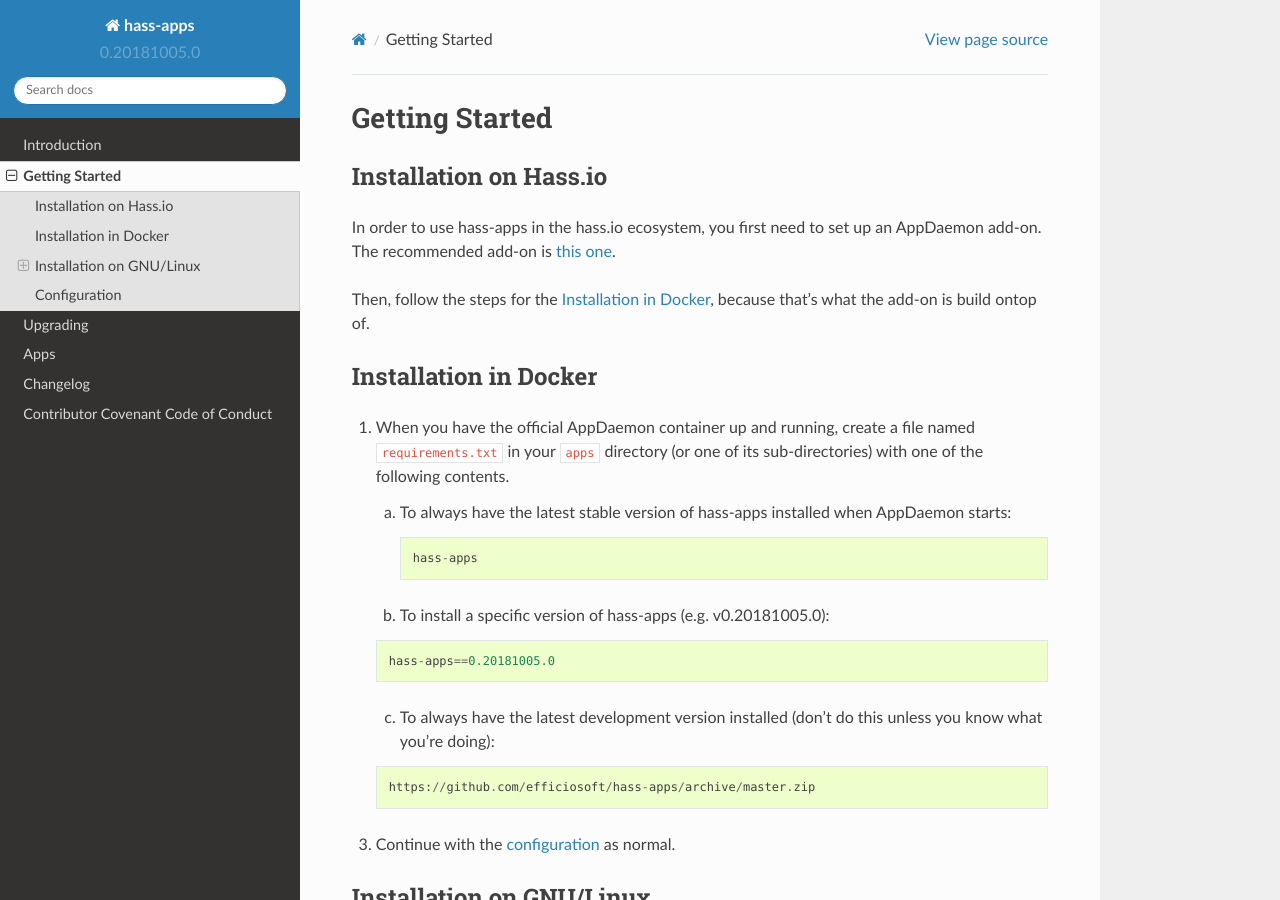
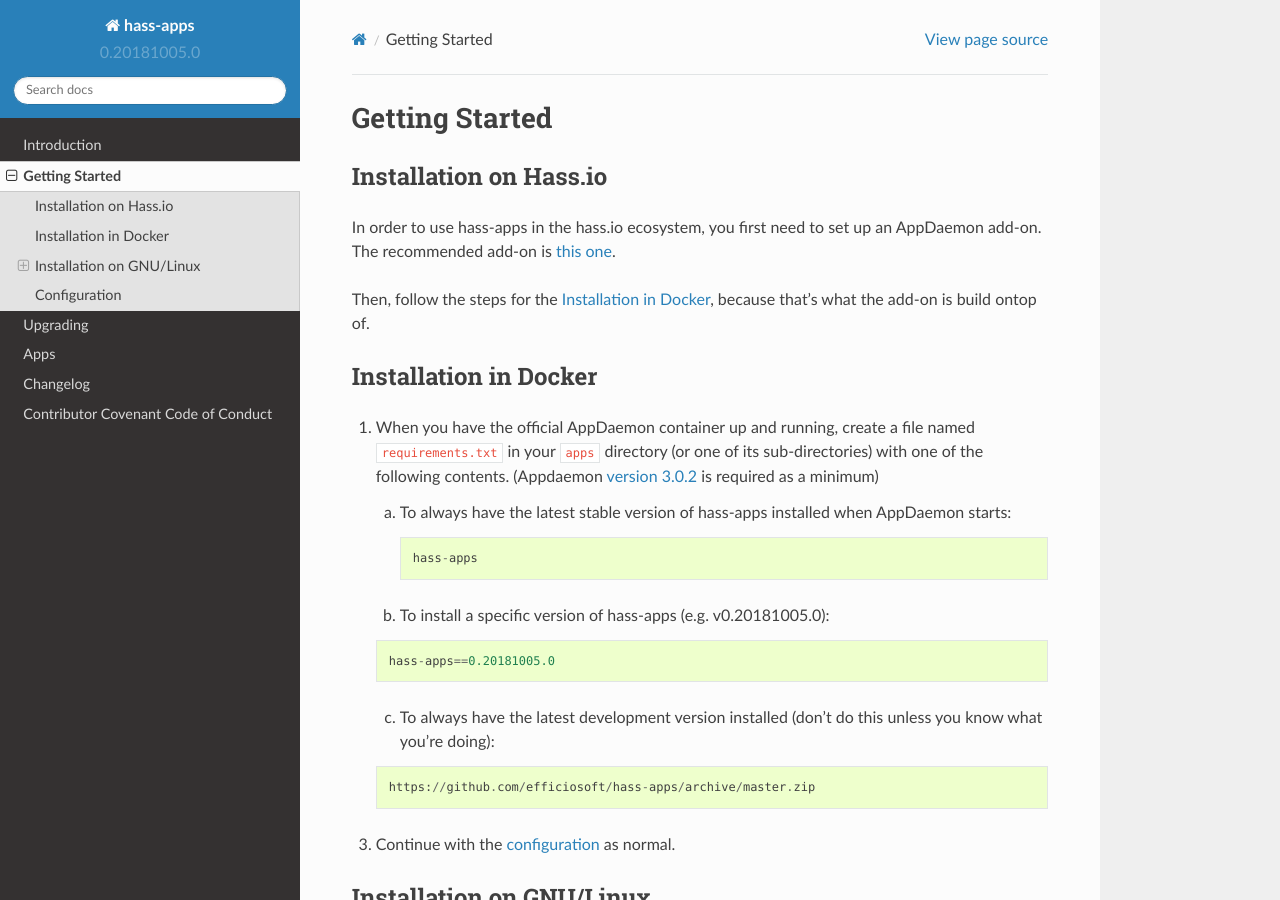
Before and after one commit to bob1de/hass-apps, a Sphinx documentation site: the page built from docs/getting-started.rst, in a window 1280 px wide and 900 px high. Built offline with Sphinx 7.4.7 and the Read the Docs theme 2.0.0, drawn with Linux system fonts in a browser that asks for light colours.

Commit message:
Update getting-started.rst
added minimum version of Appdaemon (3.0.2) for the Docker /  requirements.txt feature

```diff
--- a/docs/getting-started.rst
+++ b/docs/getting-started.rst
@@ -17,7 +17,7 @@
 
 1. When you have the official AppDaemon container up and running, create
    a file named ``requirements.txt`` in your ``apps`` directory (or one
-   of its sub-directories) with one of the following contents.
+   of its sub-directories) with one of the following contents. (Appdaemon `version 3.0.2 <https://appdaemon.readthedocs.io/en/3.0.2/HISTORY.html>`_ is required as a minimum)
 
    a) To always have the latest stable version of hass-apps installed
       when AppDaemon starts:
```
